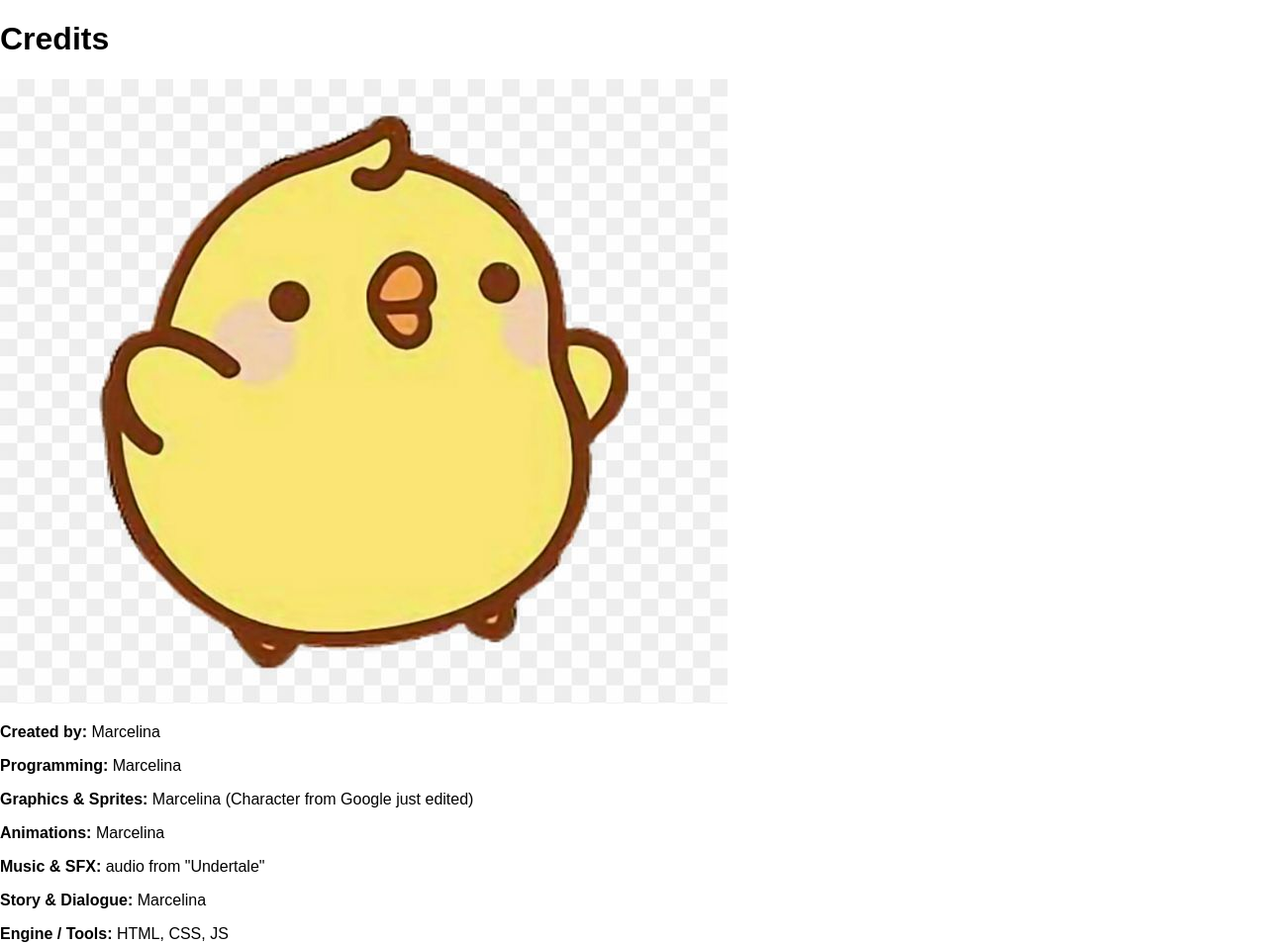
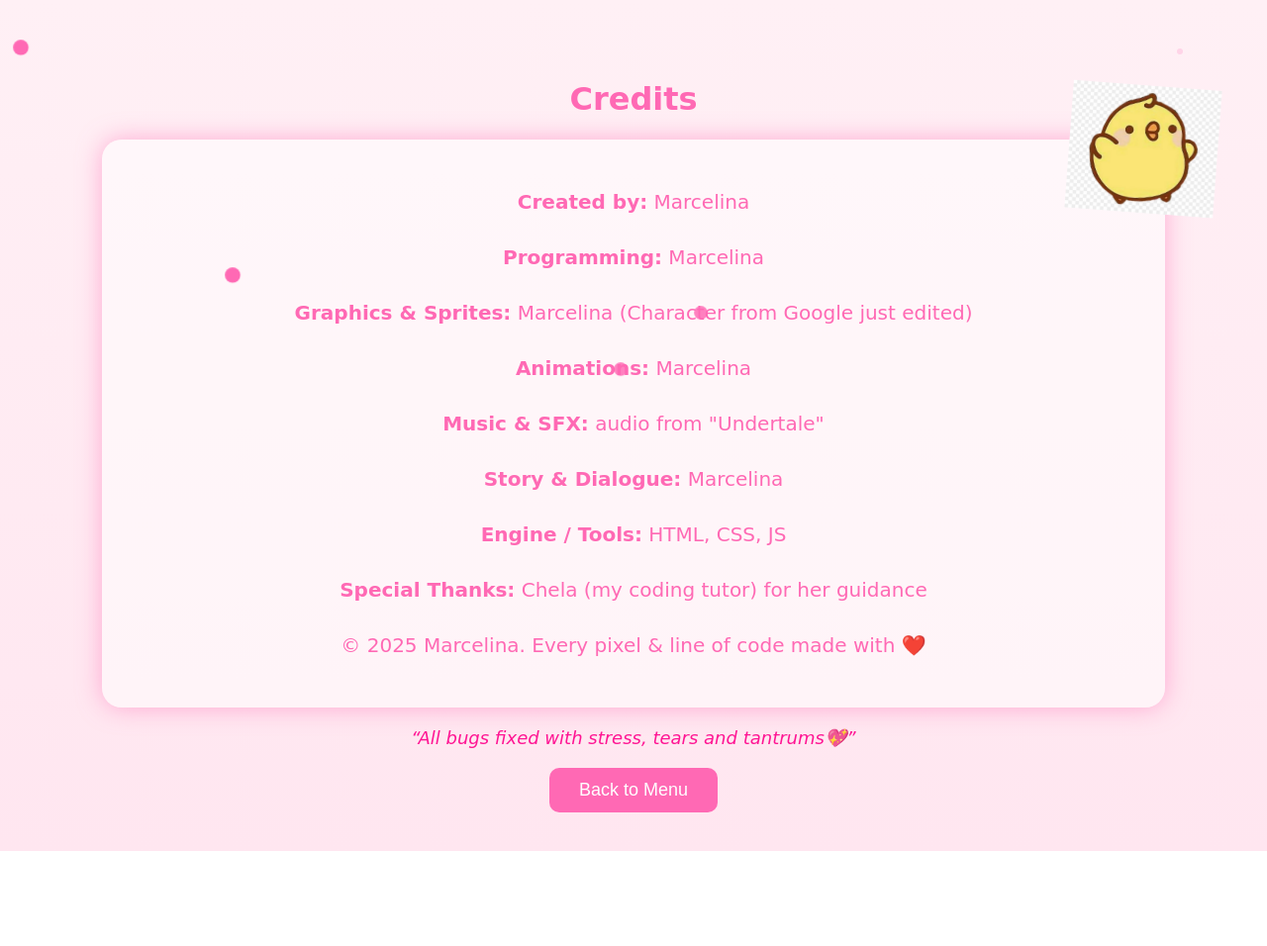
Before and after one commit to linaluvmintsecacc/sweet16th, a plain HTML site: page credits.html in a window 1280 px wide. Shown: the top 956 px of the page at 99% size. After the commit the page ends 860 px from the top, so only its background shows below. Drawn offline with Linux system fonts and the light colour scheme.

Commit message:
Update credits.html

```diff
--- a/credits.html
+++ b/credits.html
@@ -5,6 +5,89 @@
 <title>Credits - Sweet16 Adventure</title>
 <link rel="stylesheet" href="style.css">
 </head>
+<style>
+  /* ===== Credits Page Base ===== */
+.credits-page {
+  text-align: center;
+  padding-top: 60px;
+  color: #ff69b4;
+  font-family: 'Caveat', cursive;
+  background: linear-gradient(to bottom, #fff0f5, #ffe6f0);
+  height: 100vh;
+  overflow: hidden;
+  position: relative;
+}
+
+/* ===== Credits Content Box ===== */
+.credits-content {
+  font-size: 20px;
+  margin: 20px auto;
+  width: 80%;
+  line-height: 1.8;
+  background: rgba(255, 255, 255, 0.55);
+  border-radius: 20px;
+  padding: 25px;
+  box-shadow: 0 0 25px rgba(255,105,180,0.5);
+}
+
+/* ===== Extra Funny / Emotional Messages ===== */
+.extra-messages {
+  font-size: 18px;
+  margin-top: 15px;
+  color: #ff1493;
+  font-style: italic;
+}
+
+/* ===== Back Button ===== */
+button {
+  padding: 12px 30px;
+  font-size: 18px;
+  border: none;
+  border-radius: 10px;
+  background-color: #ff69b4;
+  color: white;
+  cursor: pointer;
+  transition: transform 0.2s;
+  margin-top: 20px;
+}
+
+button:hover {
+  transform: scale(1.1);
+}
+
+/* ===== PIPI Floating Sprite ===== */
+.pipi-floating {
+  width: 150px;
+  position: absolute;
+  top: 100px;
+  right: 50px;
+  animation: floatPipi 3s infinite alternate;
+}
+
+@keyframes floatPipi {
+  0% { transform: translateY(0) rotate(-5deg); }
+  50% { transform: translateY(-15px) rotate(5deg); }
+  100% { transform: translateY(0) rotate(-5deg); }
+}
+
+/* ===== Sparkle Animation ===== */
+.sparkle {
+  position: absolute;
+  width: 12px;
+  height: 12px;
+  background: #ff69b4;
+  border-radius: 50%;
+  opacity: 0.7;
+  animation: twinkle 2s infinite alternate;
+}
+
+@keyframes twinkle {
+  0% { opacity: 0.2; transform: scale(0.5); }
+  50% { opacity: 1; transform: scale(1.3); }
+  100% { opacity: 0.2; transform: scale(0.5); }
+}
+
+</style>
 <body>
   <div class="credits-page">
     <h1>Credits</h1>
```
